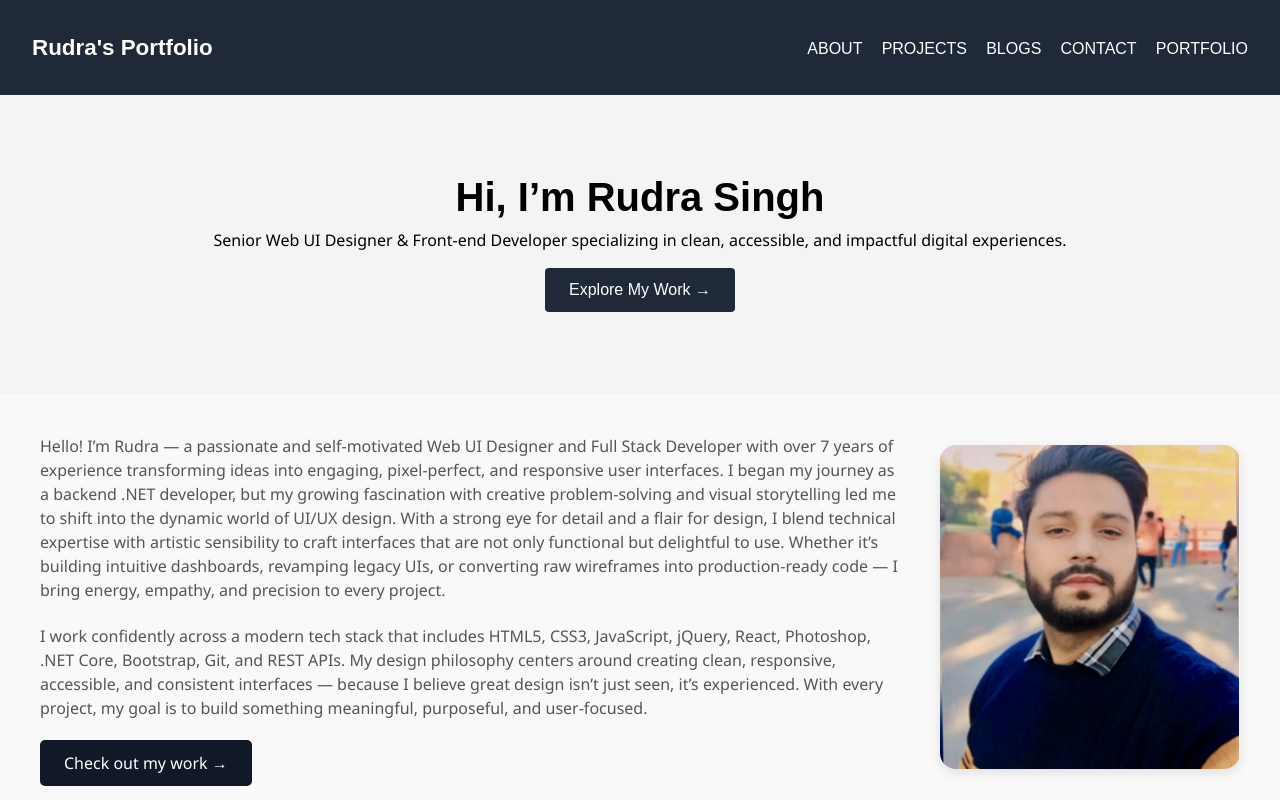
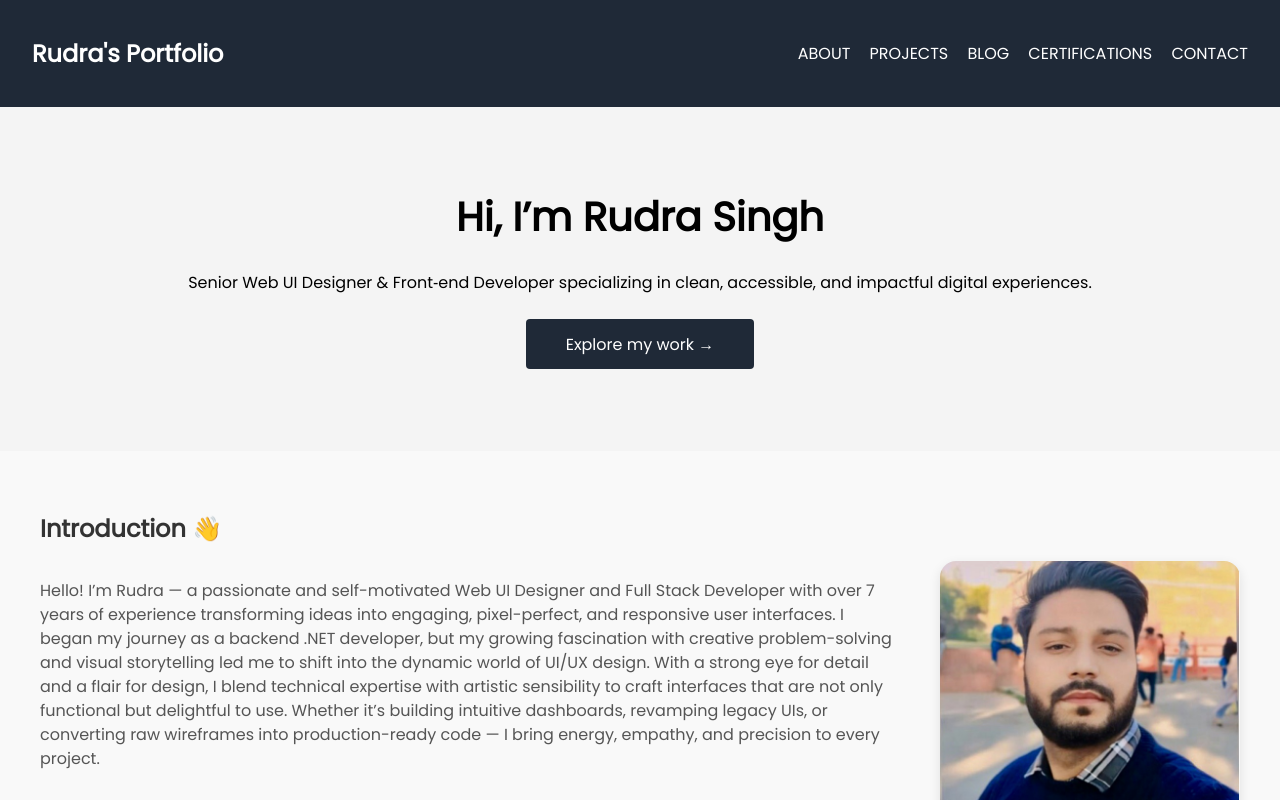
Before and after one commit to RudraS52/portfolio, a React (Create React App) app: page / in a window 1280 px wide. Shown: the top 800 px of the page. Built offline with nearby package versions, Linux system fonts and the light colour scheme; the HTML template or start-up script is replaced by a standard one.

Commit message:
Made navbar responsive and other style updates

```diff
--- a/package.json
+++ b/package.json
@@ -1,8 +1,10 @@
 {
+  "homepage": "https://RudraS52.github.io/portfolio",
   "name": "my-portfolio",
   "version": "0.1.0",
   "private": true,
   "dependencies": {
+    "@fontsource/poppins": "^5.2.6",
     "@testing-library/dom": "^10.4.0",
     "@testing-library/jest-dom": "^6.6.3",
     "@testing-library/react": "^16.3.0",
@@ -15,6 +17,8 @@
     "web-vitals": "^2.1.4"
   },
   "scripts": {
+    "predeploy": "npm run build",
+    "deploy": "gh-pages -d build",
     "start": "react-scripts start",
     "build": "react-scripts build",
     "test": "react-scripts test",
--- a/src/App.css
+++ b/src/App.css
@@ -5,12 +5,12 @@ html {
 
 
 h1, h2, h3, .cta-button, .nav-links a {
-  font-family: 'Montserrat', sans-serif;
+  font-family: 'Poppins', sans-serif !important;
 }
 
 body {
   margin: 0;
-  font-family: 'Segoe UI', sans-serif;
+  font-family: 'Poppins', sans-serif;
   scroll-behavior: smooth;
   background-color: #f4f4f4;
 }
@@ -39,7 +39,7 @@ body {
 
 .hero-text h1 {
   font-size: 2.5rem;
-  margin: 0 0 0.5rem;
+  margin: 0 0 1.5rem;
 }
 
 .hero-text p {
@@ -49,8 +49,8 @@ body {
 
 .cta-button {
   display: inline-block;
-  margin-top: 1rem;
-  padding: 0.8rem 1.5rem;
+  margin-top: 1.5rem;
+  padding: 0.8rem 2.5rem;
   background-color: #1f2937;
   color: #fff;
   text-decoration: none;
--- a/src/App.js
+++ b/src/App.js
@@ -1,3 +1,4 @@
+import "@fontsource/poppins";
 import './App.css';
 import Navbar from './components/Navbar';
 import About from './components/About';
@@ -20,7 +21,7 @@ function App() {
             <h1>Hi, I’m Rudra Singh</h1>
             <p style={{color: "black"}}
             >Senior Web UI Designer & Front‑end Developer specializing in clean, accessible, and impactful digital experiences.</p>
-            <a href="#projects" className="cta-button">Explore My Work →</a>
+            <a href="#projects" className="cta-button">Explore my work →</a>
           </div>
         </div>
       </header>
--- a/src/components/About.js
+++ b/src/components/About.js
@@ -7,16 +7,21 @@ import './About.css';
 const About = () => {
   return (
     <section id="about" className="about-section">
-      {/* <h2>👋 About Me</h2> */}
+
       <div className="about-content">
         <div className="about-text">
+          { <h2>Introduction 👋 </h2> }<br></br>
           <p>Hello! <bold>I’m Rudra</bold> — a passionate and self-motivated Web UI Designer and Full Stack Developer with over 7 years of experience transforming ideas into engaging, pixel-perfect, and responsive user interfaces. I began my journey as a backend .NET developer, but my growing fascination with creative problem-solving and visual storytelling led me to shift into the dynamic world of UI/UX design.
 
-With a strong eye for detail and a flair for design, I blend technical expertise with artistic sensibility to craft interfaces that are not only functional but delightful to use. Whether it’s building intuitive dashboards, revamping legacy UIs, or converting raw wireframes into production-ready code — I bring energy, empathy, and precision to every project.</p>
-         <br></br> <p>I work confidently across a modern tech stack that includes HTML5, CSS3, JavaScript, jQuery, React, Photoshop, .NET Core, Bootstrap, Git, and REST APIs. My design philosophy centers around creating clean, responsive, accessible, and consistent interfaces — because I believe great design isn’t just seen, it’s experienced. With every project, my goal is to build something meaningful, purposeful, and user-focused.
+          With a strong eye for detail and a flair for design, I blend technical expertise with artistic sensibility to craft interfaces that are not only functional but delightful to use. Whether it’s building intuitive dashboards, revamping legacy UIs, or converting raw wireframes into production-ready code — I bring energy, empathy, and precision to every project.</p>
+         <br></br> <p>I work confidently across a modern tech stack that includes HTML5, CSS3, JavaScript,
+           jQuery, React, Photoshop, .NET Core, Bootstrap, Git, and REST APIs. My design philosophy centers
+           around creating clean, responsive, accessible, and consistent interfaces — because I believe great
+           design isn’t just seen, it’s experienced. With every project, my goal is to build something
+           meaningful, purposeful, and user-focused.</p>
 
-</p>
           <a href="#portfolio" className="about-cta">Check out my work →</a>
+
         </div>
 
         <div className="about-image">
--- a/src/components/Contact.js
+++ b/src/components/Contact.js
@@ -1,7 +1,7 @@
 import React, { useState } from 'react';
 import emailjs from 'emailjs-com';
 import './Contact.css';
-import { FaGithub, FaLinkedin, FaEnvelope } from 'react-icons/fa';
+import { FaGithub, FaLinkedin } from 'react-icons/fa';
 
 const Contact = () => {
   const [formData, setFormData] = useState({ name: '', email: '', message: '' });
--- a/src/components/Navbar.css
+++ b/src/components/Navbar.css
@@ -10,7 +10,7 @@
 }
 
 .logo {
-  color: #fff;
+  color: #fff !important;
   font-size: 1.4rem;
 }
 
@@ -29,3 +29,47 @@
 .nav-links a:hover {
   color: #61dafb;
 }
+
+/* Mobile Menu Icon */
+.mobile-menu-icon {
+  display: none;
+  font-size: 1.8rem;
+  color: white;
+  background: none;
+  border: none;
+  cursor: pointer;
+}
+
+/* Mobile View */
+@media (max-width: 768px) {
+  .nav-links {
+    display: none;
+  }
+
+  .nav-links-mobile {
+    display: flex;
+    flex-direction: column;
+    position: absolute;
+    top: 60px;
+    right: 30px;
+    background-color: #1f2937;
+    padding: 1rem;
+    border-radius: 8px;
+    box-shadow: 0 4px 6px rgba(0,0,0,0.1);
+    gap: 1rem;
+  }
+
+  .nav-links-mobile a {
+    color: #fff;
+    text-decoration: none;
+    font-weight: 500;
+  }
+
+  .nav-links-mobile a:hover {
+    color: #61dafb;
+  }
+
+  .mobile-menu-icon {
+    display: block;
+  }
+}
--- a/src/components/Navbar.js
+++ b/src/components/Navbar.js
@@ -1,17 +1,27 @@
-import React from 'react';
+import React, { useState } from 'react';
 import './Navbar.css';
 
-const Navbar = () => (
+const Navbar = () => {
+  const [isMobile, setIsMobile] = useState(false);
+
+  return (
     <nav className="navbar">
-    <h1 className="logo">Rudra's Portfolio</h1>
-    <ul className="nav-links">
+      <h1 style={{color: "white"}} className="navbar-logo">Rudra's Portfolio</h1>
+
+      <ul className={isMobile ? "nav-links-mobile" : "nav-links"}
+          onClick={() => setIsMobile(false)}>
         <li><a href="#about">ABOUT</a></li>
         <li><a href="#projects">PROJECTS</a></li>
-      <li><a href="#blog">BLOGS</a></li>
+        <li><a href="#blog">BLOG</a></li>
+        <li><a href="#certifications">CERTIFICATIONS</a></li>
         <li><a href="#contact">CONTACT</a></li>
-      <li><a href="#portfolio">PORTFOLIO</a></li>
       </ul>
+
+      <button className="mobile-menu-icon" onClick={() => setIsMobile(!isMobile)}>
+        {isMobile ? <i className="fas fa-times"></i> : <i className="fas fa-bars"></i>}
+      </button>
     </nav>
   );
+}
 
 export default Navbar;
```
Also changed, not shown: 1 other file (tests, documents, lock files or other folders). Lines whose indentation alone changed are shown as unchanged.
